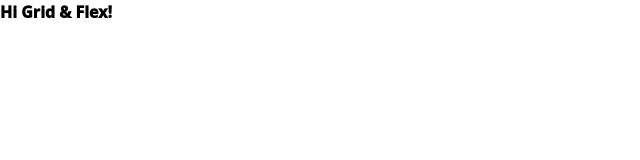
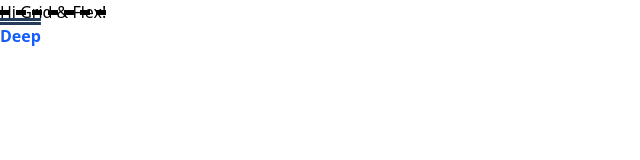
Before and after one commit to DeepHiwase/core-concepts-frontend, a React (Vite) app: page / in a window 1280 px wide. Shown: the top 160 px of the page, without its empty margins (0-640 px from the left). Built offline with nearby package versions, Linux system fonts and the light colour scheme.

Commit message:
text-decoration

```diff
--- a/src/App.jsx
+++ b/src/App.jsx
@@ -3,7 +3,17 @@ import "./App.css";
 const App = () => {
   return (
     <>
-      <span className="font-normal md:font-bold lg:font-extrablack">Hi Grid & Flex!</span>
+      <span className="underline decoration-wavy decoration-1 sm:overline sm:decoration-dotted md:no-underline lg:line-through lg:decoration-dashed lg:decoration-5 underline-offset-3 hover:underline-offset-4">
+        Hi Grid & Flex!
+      </span>
+      <div>
+        <a
+          href="https://x.com"
+          className="text-blue-600 font-bold no-underline hover:underline hover:-underline-offset-10 md:hover:decoration-[#99bb82]/95 decoration-red-600/45 lg:overline lg:decoration-3 lg:decoration-regal-blue lg:decoration-double"
+        >
+          Deep
+        </a>
+      </div>
       {/* <div className="container">
         <div>1sabdbjiennnxjjiw</div>
         <div>1</div>
--- a/src/index.css
+++ b/src/index.css
@@ -2,4 +2,5 @@
 
 @theme {
   --font-weight-extrablack: 1000;
+  --color-regal-blue: #243c5a;
 }
```
